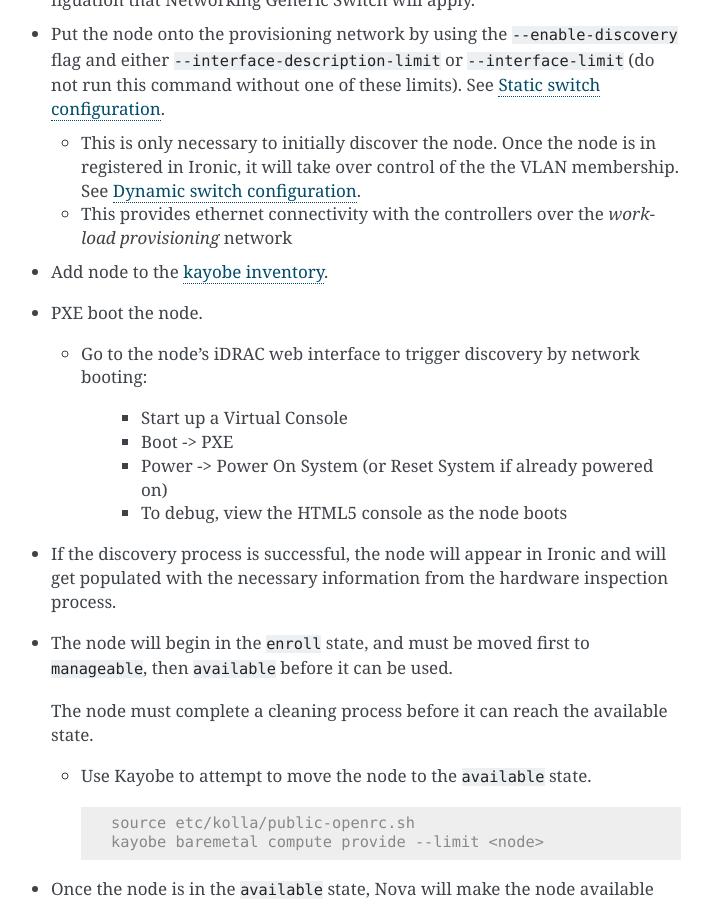
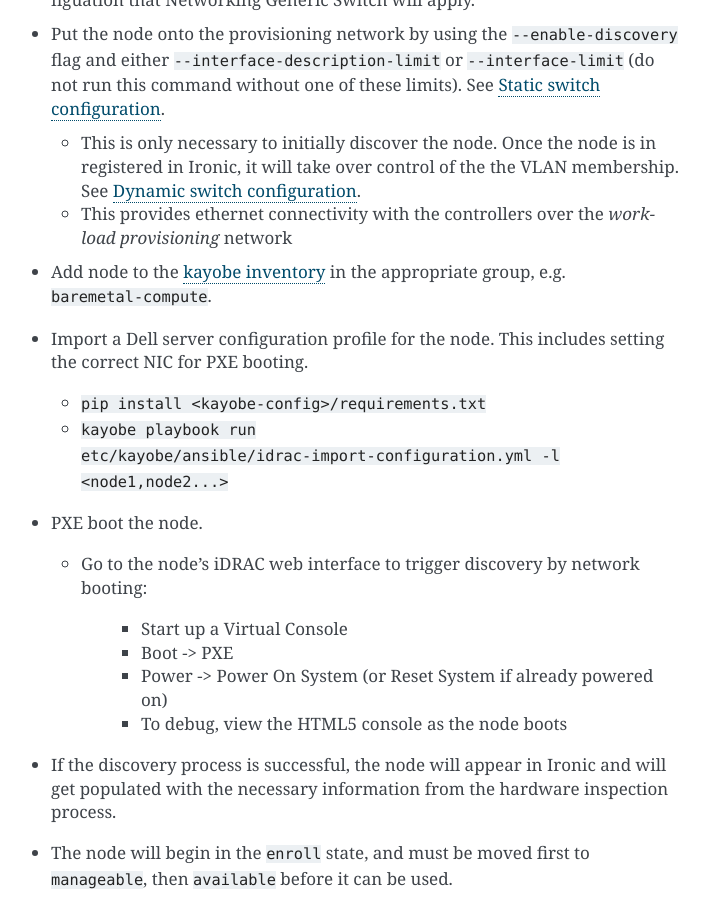
Before and after one commit to stackhpc/openstack-admin-guide, a Sphinx documentation site: the page built from source/baremetal_management.rst, in a window 1280 px wide and 900 px high, scrolled down 5417 px. Shown: the whole window, without its empty margins (399-1111 px from the left). Built offline with Sphinx 7.4.7, drawn with Linux system fonts in a browser that asks for light colours.

Commit message:
Add server profiles to baremetal discovery

```diff
--- a/source/include/baremetal_management.rst
+++ b/source/include/baremetal_management.rst
@@ -259,7 +259,13 @@ Discovery is a process used to automatically enrol new nodes in Ironic. It works
 
    - Put the node onto the provisioning network.
 
-- Add node to the `kayobe inventory <https://github.com/rug-cit-hpc/rug-kayobe-config/blob/rug/yoga/etc/kayobe/environments/habrok/inventory/hosts>`_.
+- Add node to the `kayobe inventory <https://github.com/rug-cit-hpc/rug-kayobe-config/blob/rug/yoga/etc/kayobe/environments/habrok/inventory/hosts>`__ in the appropriate group, e.g. ``baremetal-compute``.
+
+- Import a Dell server configuration profile for the node. This includes setting the correct NIC for PXE booting.
+
+  * ``pip install <kayobe-config>/requirements.txt``
+
+  * ``kayobe playbook run etc/kayobe/ansible/idrac-import-configuration.yml -l <node1,node2...>``
 
 - PXE boot the node.
 
```
